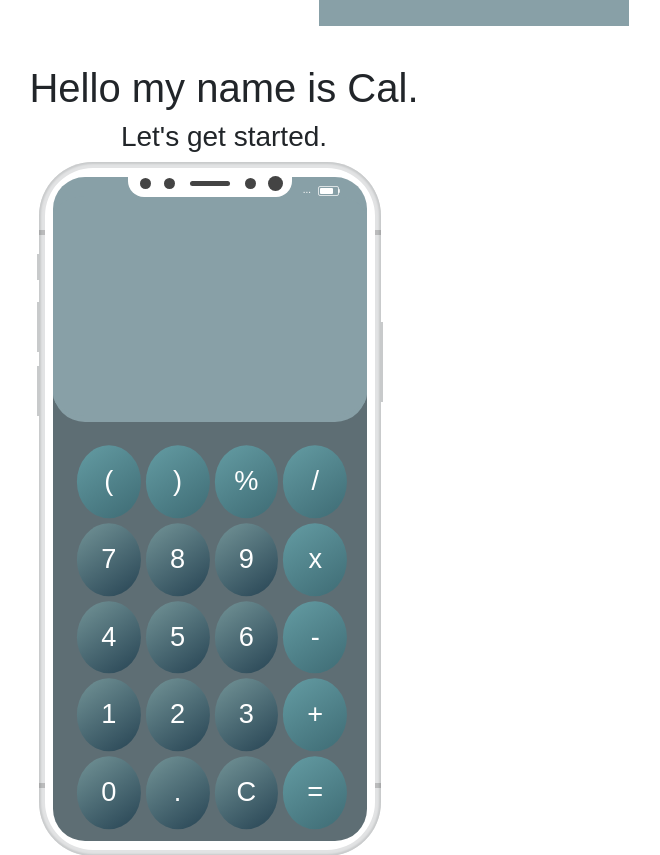
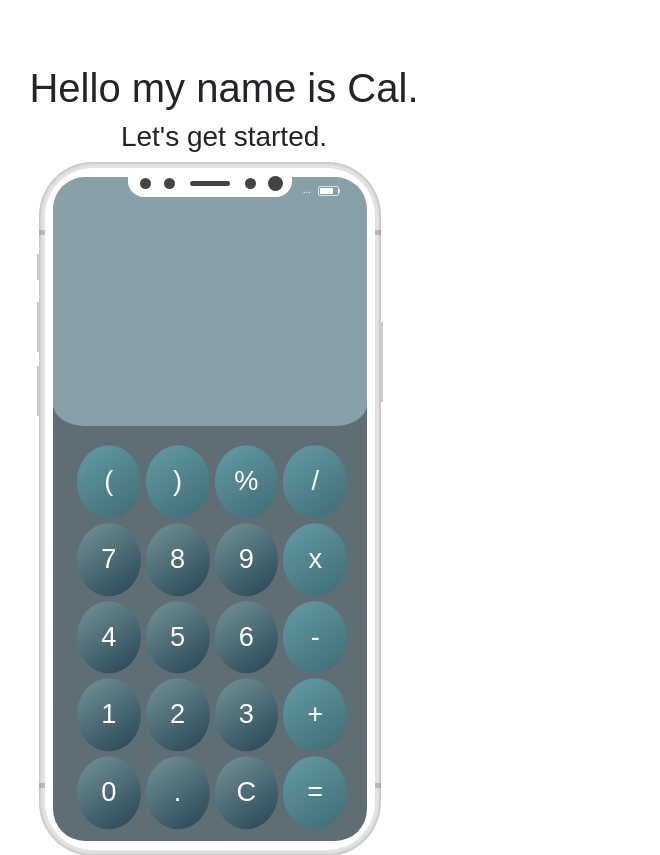
Before and after one commit to FlavioHys/Portfolio---Python, a Flask app: page / in a window 1280 px wide. Shown: the top 855 px of the page, without its empty margins (416-1076 px from the left). Run offline with Flask 3, Linux system fonts and the light colour scheme; some libraries are stand-ins or nearby versions.

Commit message:
Fixed visual issues with CSS

```diff
--- a/simple_calculator/static/css/main.css
+++ b/simple_calculator/static/css/main.css
@@ -1,3 +1,4 @@
+/* Add your CSS here */
 *,
 *:before,
 *:after {
@@ -275,9 +276,8 @@
 
 .iphone-x .display {
     position: relative;
-    top: -930px;
-    left: 435px;
-    transform: translate(-50%, -50%);
+    left: 14px;
+    top: -650px;
     width: 310px;
     height: 200px;
     background-color: #88a0a7;
@@ -289,10 +289,9 @@
     width: 314px;
     height: 220px;
     padding: 20px;
-    top: 370px;
-    right:266px;
     font-size: 1.5rem;
     text-align: right;
+    text-wrap: wrap;
     border-radius: 10%;
     color: white;
     background-color: #88a0a7;
```
